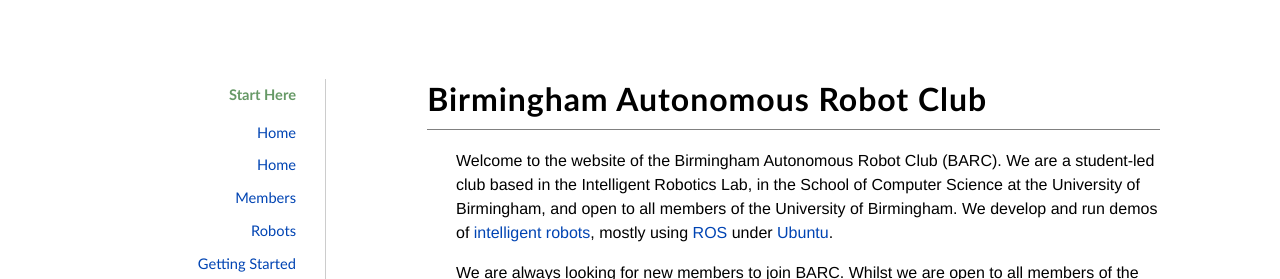
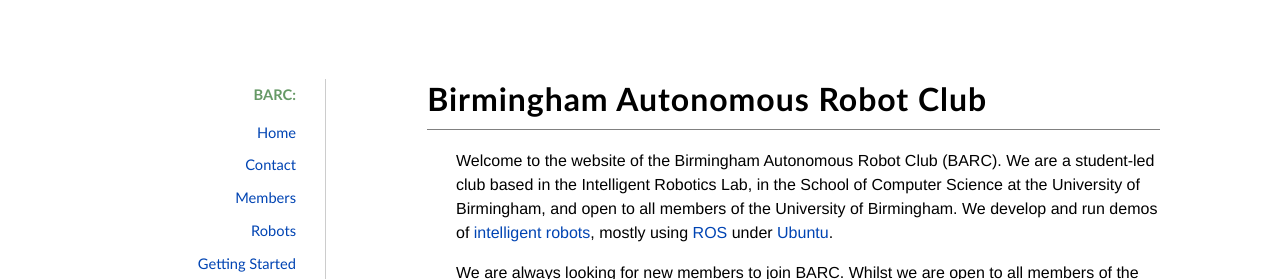
Before and after one commit to uobirlab/barcuk.github.com, a Jekyll site: the page built from index.md, in a window 1280 px wide. Shown: the part 158-437 px from the top of the page. Built offline with Jekyll 4.4.1, drawn with Linux system fonts in a browser that asks for light colours.

Commit message:
fixed repeat typo

```diff
--- a/_layouts/default.html
+++ b/_layouts/default.html
@@ -19,10 +19,10 @@
       </div>
       <div id='pages'>
         <ol class='toc'>
-          <li>Start Here
+          <li>BARC:
             <ol class="toc">
               <li><a href='/index.html'>Home</a></li>
-              <li><a href='/contact.html'>Home</a></li>
+              <li><a href='/contact.html'>Contact</a></li>
               <li><a href='/members.html'>Members</a></li>
               <li><a href='/robots.html'>Robots</a></li>
               <li><a href='/startup.html'>Getting Started</a></li>
```
